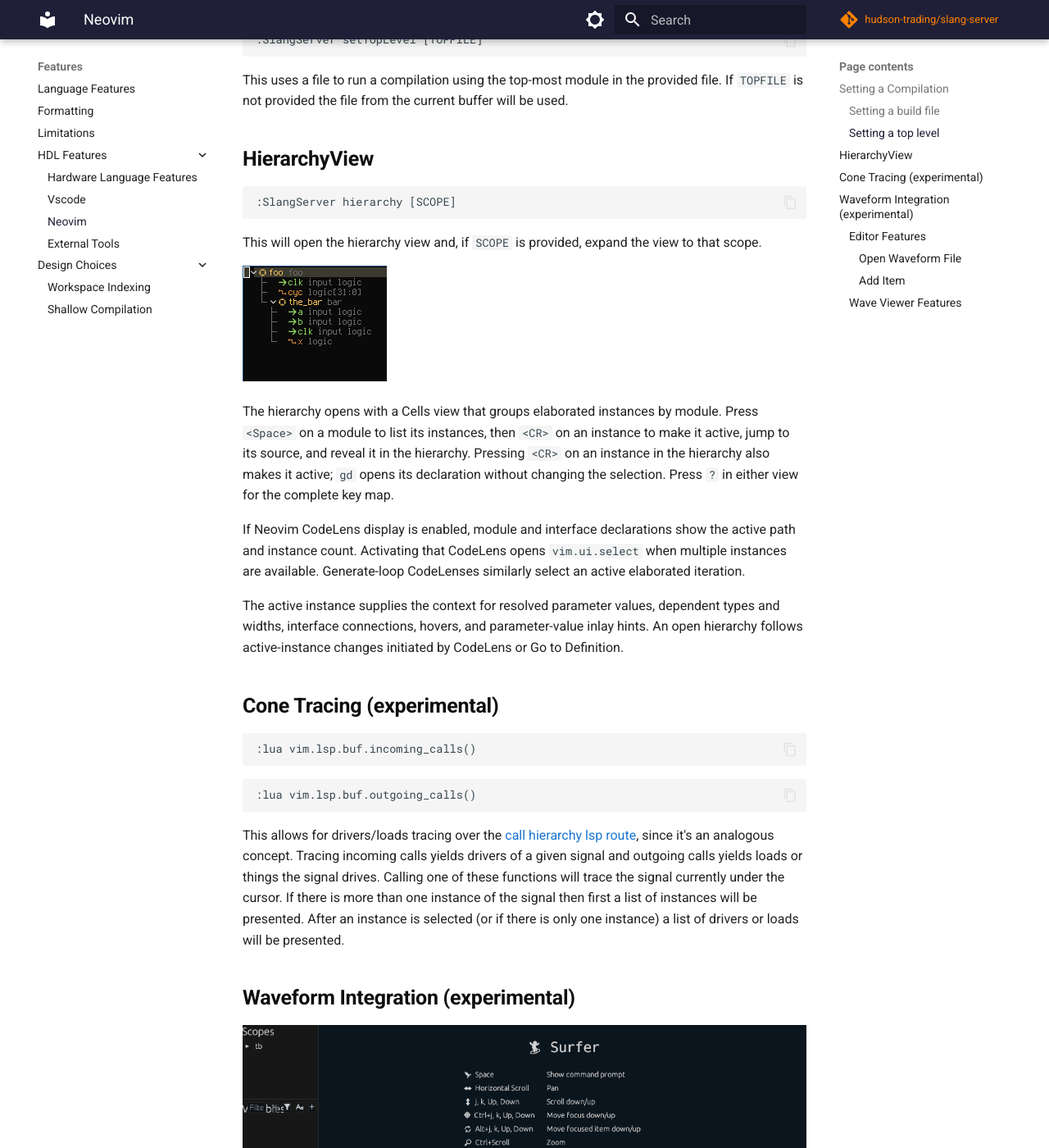
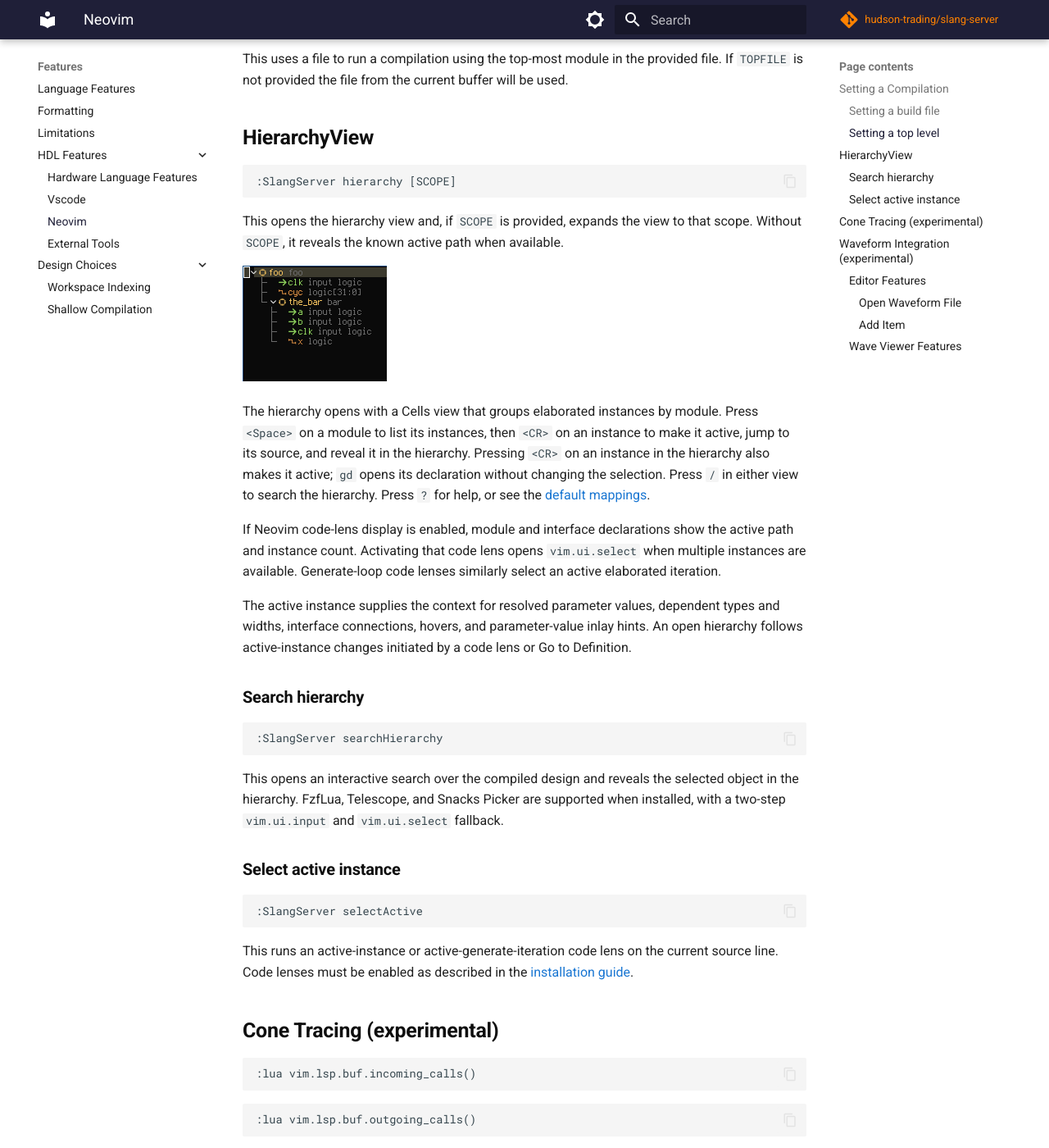
Before and after one commit to hudson-trading/slang-server, an MkDocs documentation site: the page built from docs/features/hdl/neovim.md, in a window 1280 px wide and 1400 px high, scrolled down 638 px. Shown: the whole window at 82% size. Built offline with MkDocs 1.6.1 and Material for MkDocs 9.7.7, drawn with Linux system fonts in a browser that asks for light colours; comment, search, counter and statistics services are not loaded; some of the changed text lies outside the part shown.

Commit message:
fix(nvim): documentation update and remove unused search_hierarchy external API

````diff
--- a/docs/features/hdl/neovim.md
+++ b/docs/features/hdl/neovim.md
@@ -7,8 +7,7 @@
 
 # Hardware Language Features - Neovim
 
-All features listed here require the Neovim plugin.  See the [installation guide](/start/installing.md) for how to get started.
-Once installed the `SlangServer` command will provide a number of subcommands outlined below.
+The Neovim [slang-server.nvim](https://github.com/hudson-trading/slang-server.nvim) plugin should be installed to use all features on this page. Once installed the `SlangServer` command will provide a number of subcommands outlined below.
 
 ## Setting a Compilation
 
@@ -18,7 +17,7 @@
 :SlangServer setBuildFile BUILDFILE
 ```
 
-This uses the file located at `BUILDFILE`` to compile a full hierarchy and is required for some of the commands below.
+This uses the file located at `BUILDFILE` to compile a full hierarchy and is required for some of the commands below.
 
 ### Setting a top level
 
@@ -34,15 +33,31 @@
 :SlangServer hierarchy [SCOPE]
 ```
 
-This will open the hierarchy view and, if `SCOPE` is provided, expand the view to that scope.
+This opens the hierarchy view and, if `SCOPE` is provided, expands the view to that scope. Without `SCOPE`, it reveals the known active path when available.
 
 ![Hierarchy View](neovim/hierarchy.png)
 
-The hierarchy opens with a Cells view that groups elaborated instances by module. Press `<Space>` on a module to list its instances, then `<CR>` on an instance to make it active, jump to its source, and reveal it in the hierarchy. Pressing `<CR>` on an instance in the hierarchy also makes it active; `gd` opens its declaration without changing the selection. Press `?` in either view for the complete key map.
+The hierarchy opens with a Cells view that groups elaborated instances by module. Press `<Space>` on a module to list its instances, then `<CR>` on an instance to make it active, jump to its source, and reveal it in the hierarchy. Pressing `<CR>` on an instance in the hierarchy also makes it active; `gd` opens its declaration without changing the selection. Press `/` in either view to search the hierarchy. Press `?` for help, or see the [default mappings](https://github.com/hudson-trading/slang-server/blob/main/clients/neovim/lua/slang-server/_core/config.lua).
 
-If Neovim CodeLens display is enabled, module and interface declarations show the active path and instance count. Activating that CodeLens opens `vim.ui.select` when multiple instances are available. Generate-loop CodeLenses similarly select an active elaborated iteration.
+If Neovim code-lens display is enabled, module and interface declarations show the active path and instance count. Activating that code lens opens `vim.ui.select` when multiple instances are available. Generate-loop code lenses similarly select an active elaborated iteration.
 
-The active instance supplies the context for resolved parameter values, dependent types and widths, interface connections, hovers, and parameter-value inlay hints. An open hierarchy follows active-instance changes initiated by CodeLens or Go to Definition.
+The active instance supplies the context for resolved parameter values, dependent types and widths, interface connections, hovers, and parameter-value inlay hints. An open hierarchy follows active-instance changes initiated by a code lens or Go to Definition.
+
+### Search hierarchy
+
+```
+:SlangServer searchHierarchy
+```
+
+This opens an interactive search over the compiled design and reveals the selected object in the hierarchy. FzfLua, Telescope, and Snacks Picker are supported when installed, with a two-step `vim.ui.input` and `vim.ui.select` fallback.
+
+### Select active instance
+
+```
+:SlangServer selectActive
+```
+
+This runs an active-instance or active-generate-iteration code lens on the current source line. Code lenses must be enabled as described in the [installation guide](/start/installing.md#code-lenses).
 
 ## Cone Tracing (experimental)
 
````
Also changed, not shown: other parts of docs/features/hdl/neovim.md (+1 -1 lines), clients/neovim/README.md (+41 -74 lines), 3 other files.
